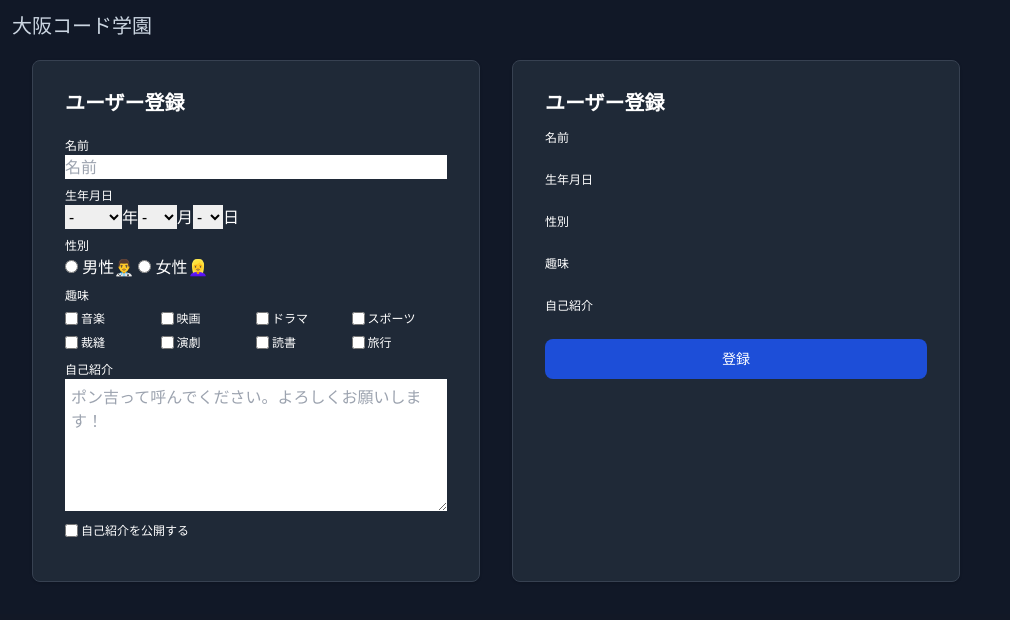
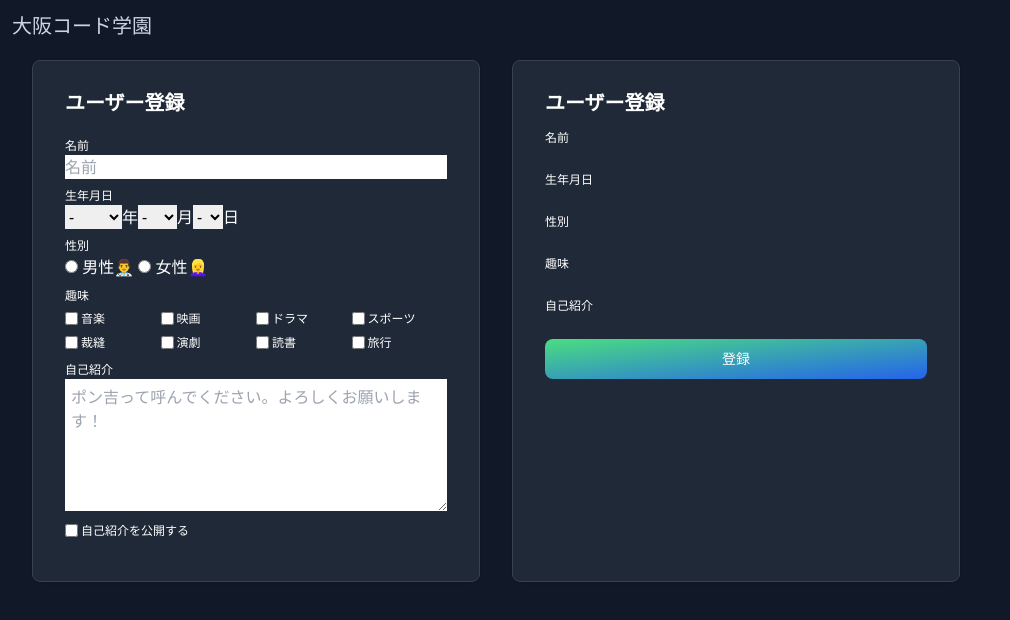
Before and after one commit to haruocode/nuxt-tutorials, a Nuxt app in the folder sec9/: page /create-user in a window 1280 px wide. Shown: the top 620 px of the page, without its empty margins (0-1010 px from the left). Built offline with nearby package versions, Linux system fonts and the light colour scheme.

Commit message:
sec9 ボタンの背景色変更 & v-model消し忘れ対応

```diff
--- a/sec9/pages/create-user.vue
+++ b/sec9/pages/create-user.vue
@@ -64,7 +64,7 @@
 
         <div class="row">
           <label>自己紹介</label>
-          <textarea rows="5" placeholder="ポン吉って呼んでください。よろしくお願いします！" v-model="user.detail"></textarea>
+          <textarea rows="5" placeholder="ポン吉って呼んでください。よろしくお願いします！"></textarea>
           <input type="checkbox" /><label class="checkbox-label"> 自己紹介を公開する</label>
         </div>
 
@@ -88,7 +88,7 @@
 
         <div v-if="user.public" class="label">※ あなたの自己紹介は公開されます。</div>
 
-        <button @click="register()" type="button" class="w-full text-white bg-blue-700 hover:bg-blue-800 focus:ring-4 focus:ring-blue-300 font-medium rounded-lg text-sm px-5 py-2.5 me-2 mb-2 dark:bg-blue-600 dark:hover:bg-blue-700 focus:outline-none dark:focus:ring-blue-800">
+        <button @click="register()" type="button" class="w-full text-white bg-gradient-to-br from-green-400 to-blue-600 hover:bg-gradient-to-bl focus:ring-4 focus:outline-none focus:ring-green-200 dark:focus:ring-green-800 font-medium rounded-lg text-sm px-5 py-2.5 text-center me-2 mb-2">
           登録
         </button>
 
```
